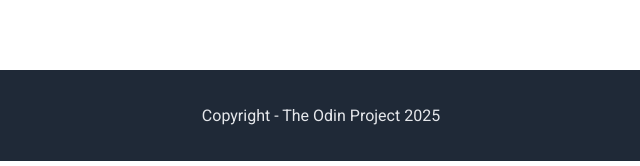
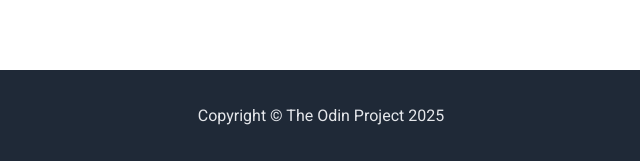
Before and after one commit to Thiago279/odin-projects, a plain HTML site: page 01-landing-page/index.html in a window 1280 px wide. Shown: the part 1811-1977 px from the top of the page, 319-959 px from the left. Drawn offline with Linux system fonts and the light colour scheme.

Commit message:
Add © symbol to copyright

```diff
--- a/01-landing-page/index.html
+++ b/01-landing-page/index.html
@@ -83,7 +83,7 @@
             </div>
         </div>
         <footer>
-            Copyright - The Odin Project 2025
+            Copyright © The Odin Project 2025
         </footer>
     </body>
 </html>
```
